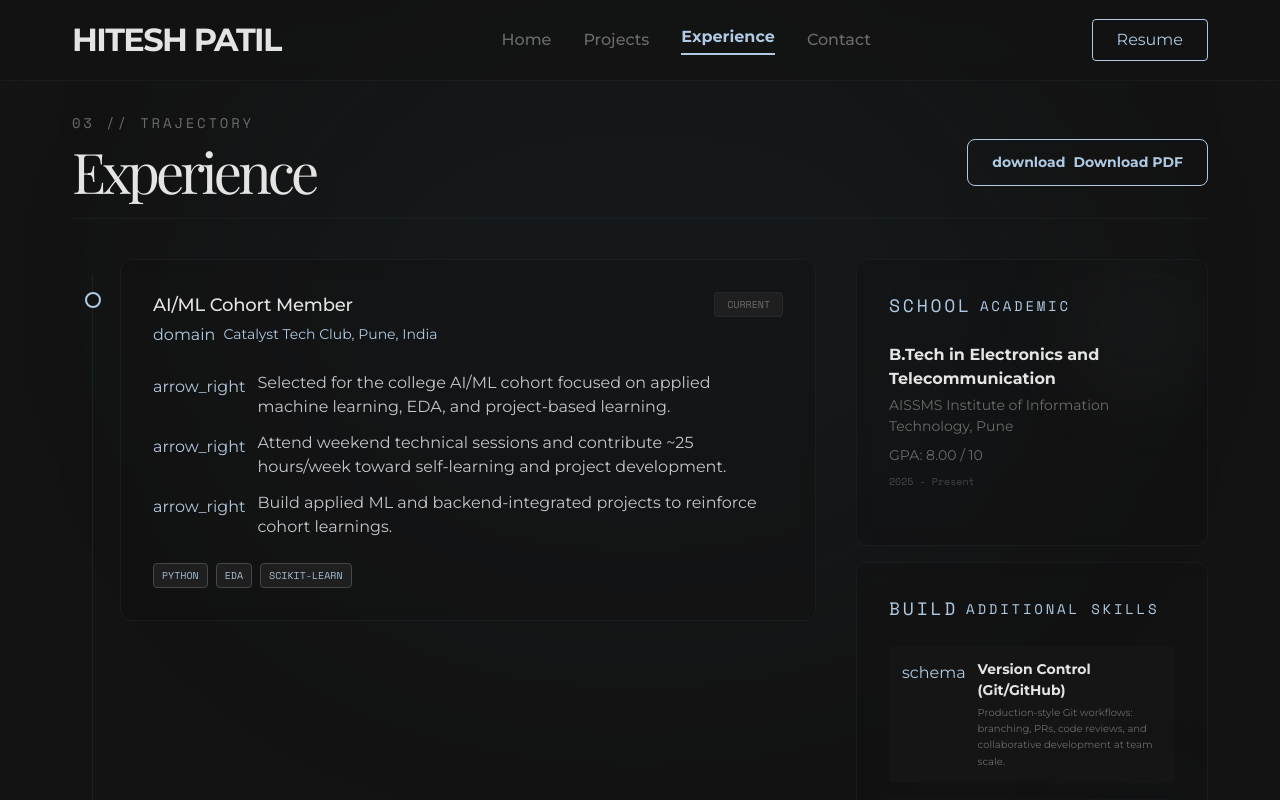
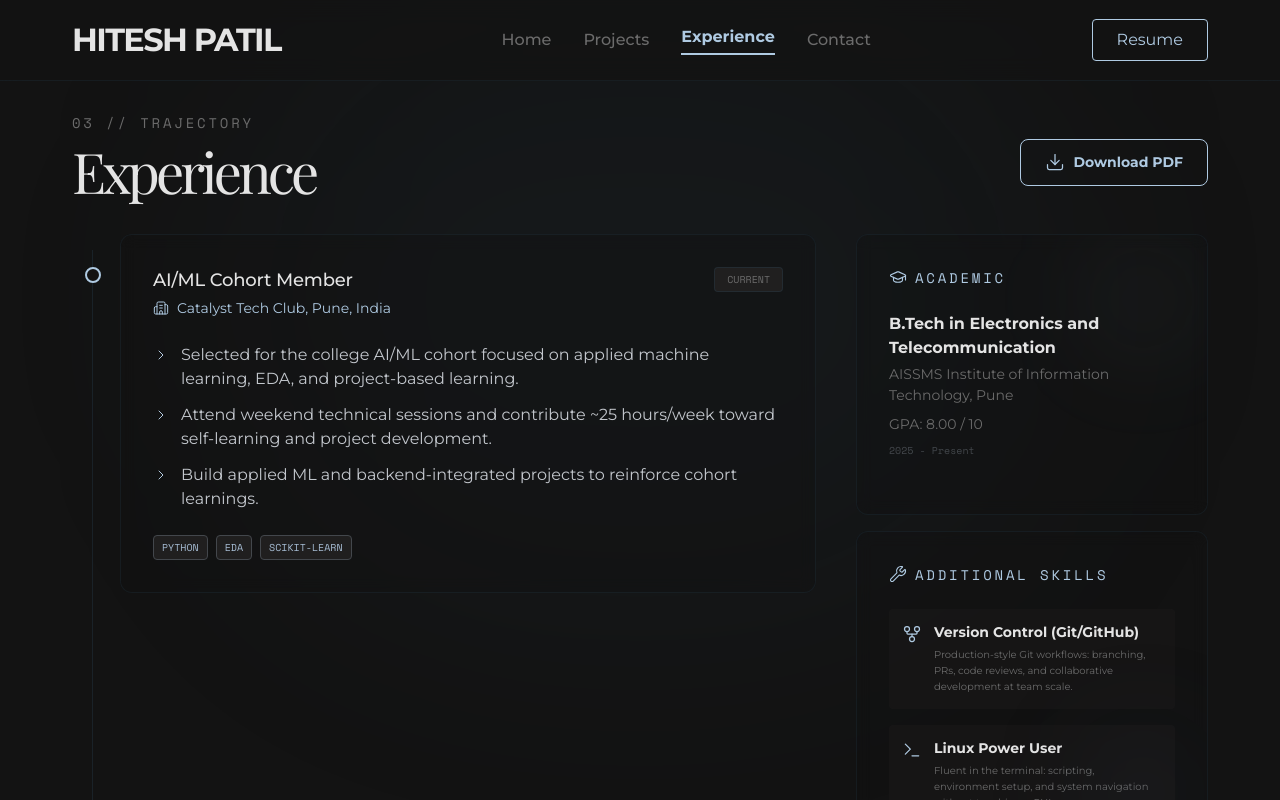
Before and after one commit to TheGoodDevil00/personal-portfolio, a Next.js app: page /experience in a window 1280 px wide. Shown: the top 800 px of the page. Built offline with nearby package versions, Linux system fonts and the light colour scheme.

Commit message:
refactor: replace experience timeline material symbols with lucide icons and remove header underline

```diff
--- a/app/experience/page.tsx
+++ b/app/experience/page.tsx
@@ -1,3 +1,5 @@
+import { Download, Building2, ChevronRight, GraduationCap, Wrench, GitFork, Terminal } from 'lucide-react'
+
 export const metadata = {
   title: 'Experience & Resume | Hitesh Patil',
 }
@@ -10,7 +12,7 @@ export default function Experience() {
 
       <main className="w-full relative z-10 max-w-container-max mx-auto px-4 md:px-8 pt-28 pb-section flex-grow">
         {/* Hero Section Asymmetric Layout */}
-        <header className="flex flex-col md:flex-row justify-between items-start md:items-end gap-6 mb-section border-b border-primary-container/20 pb-6">
+        <header className="flex flex-col md:flex-row justify-between items-start md:items-end gap-6 mb-section">
           <div className="max-w-2xl">
             <p className="font-label-mono text-label-mono text-slate-hint uppercase mb-4">03 // TRAJECTORY</p>
             <h1 className="font-display text-4xl md:text-display text-silver-mist">Experience</h1>
@@ -18,7 +20,7 @@ export default function Experience() {
           <div className="mb-2">
             <a href="/Hitesh_Patil_Resume.pdf" download="Hitesh_Patil_Resume.pdf">
               <button className="flex items-center gap-2 border border-surface-tint text-surface-tint px-6 py-3 rounded-lg font-heading-sm text-body-sm font-bold hover:border-silver-mist hover:text-silver-mist transition-colors duration-300">
-                <span className="material-symbols-outlined">download</span>
+                <Download className="w-5 h-5 stroke-[1.5]" />
                 Download PDF
               </button>
             </a>
@@ -41,7 +43,7 @@ export default function Experience() {
                   <div>
                     <h3 className="font-subheading text-subheading text-silver-mist mb-1">AI/ML Cohort Member</h3>
                     <div className="flex items-center gap-2 font-body-sm text-body-sm text-primary">
-                      <span className="material-symbols-outlined text-[16px]">domain</span>
+                      <Building2 className="w-4 h-4 stroke-[1.5]" />
                       <span>Catalyst Tech Club, Pune, India</span>
                     </div>
                   </div>
@@ -51,15 +53,15 @@ export default function Experience() {
                 </div>
                 <ul className="list-none space-y-3 font-body text-body text-on-surface-variant mb-6">
                   <li className="flex items-start gap-3">
-                    <span className="material-symbols-outlined text-[16px] text-tertiary-fixed-dim mt-1">arrow_right</span>
+                    <ChevronRight className="w-4 h-4 text-tertiary-fixed-dim mt-1 stroke-[1.5] shrink-0" />
                     Selected for the college AI/ML cohort focused on applied machine learning, EDA, and project-based learning.
                   </li>
                   <li className="flex items-start gap-3">
-                    <span className="material-symbols-outlined text-[16px] text-tertiary-fixed-dim mt-1">arrow_right</span>
+                    <ChevronRight className="w-4 h-4 text-tertiary-fixed-dim mt-1 stroke-[1.5] shrink-0" />
                     Attend weekend technical sessions and contribute ~25 hours/week toward self-learning and project development.
                   </li>
                   <li className="flex items-start gap-3">
-                    <span className="material-symbols-outlined text-[16px] text-tertiary-fixed-dim mt-1">arrow_right</span>
+                    <ChevronRight className="w-4 h-4 text-tertiary-fixed-dim mt-1 stroke-[1.5] shrink-0" />
                     Build applied ML and backend-integrated projects to reinforce cohort learnings.
                   </li>
                 </ul>
@@ -78,7 +80,7 @@ export default function Experience() {
             <div className="bg-surface/30 backdrop-blur-[8px] border border-primary-container/20 p-6 md:p-8 rounded-xl relative overflow-hidden">
               <div className="absolute top-0 right-0 w-32 h-32 bg-primary/5 blur-[50px] rounded-full pointer-events-none"></div>
               <p className="font-label-mono text-label-mono text-primary uppercase mb-6 flex items-center gap-2">
-                <span className="material-symbols-outlined text-[18px]">school</span>
+                <GraduationCap className="w-[18px] h-[18px] stroke-[1.5]" />
                 Academic
               </p>
               <div className="mb-6 border-b border-primary-container/10 pb-6 last:border-0 last:pb-0">
@@ -93,19 +95,19 @@ export default function Experience() {
             <div className="bg-surface/30 backdrop-blur-[8px] border border-primary-container/20 p-6 md:p-8 rounded-xl relative overflow-hidden">
               <div className="absolute bottom-0 right-0 w-32 h-32 bg-secondary-container/10 blur-[50px] rounded-full pointer-events-none"></div>
               <p className="font-label-mono text-label-mono text-primary uppercase mb-6 flex items-center gap-2">
-                <span className="material-symbols-outlined text-[18px]">build</span>
+                <Wrench className="w-[18px] h-[18px] stroke-[1.5]" />
                 Additional Skills
               </p>
               <div className="flex flex-col gap-4">
                 <div className="group flex items-start gap-3 p-3 rounded bg-surface-container-low/50 hover:bg-surface-container border border-transparent hover:border-primary-container/30 transition-all duration-300">
-                  <span className="material-symbols-outlined text-primary mt-0.5">schema</span>
+                  <GitFork className="text-primary mt-0.5 w-5 h-5 stroke-[1.5] shrink-0" />
                   <div>
                     <h5 className="font-body-sm text-body-sm font-bold text-silver-mist"> Version Control (Git/GitHub)</h5>
                     <p className="font-body-sm text-caption text-slate-hint leading-relaxed mt-1">Production-style Git workflows: branching, PRs, code reviews, and collaborative development at team scale.</p>
                   </div>
                 </div>
                 <div className="group flex items-start gap-3 p-3 rounded bg-surface-container-low/50 hover:bg-surface-container border border-transparent hover:border-primary-container/30 transition-all duration-300">
-                  <span className="material-symbols-outlined text-primary mt-0.5">terminal</span>
+                  <Terminal className="text-primary mt-0.5 w-5 h-5 stroke-[1.5] shrink-0" />
                   <div>
                     <h5 className="font-body-sm text-body-sm font-bold text-silver-mist"> Linux Power User</h5>
                     <p className="font-body-sm text-caption text-slate-hint leading-relaxed mt-1">Fluent in the terminal: scripting, environment setup, and system navigation without touching a GUI.</p>
```
